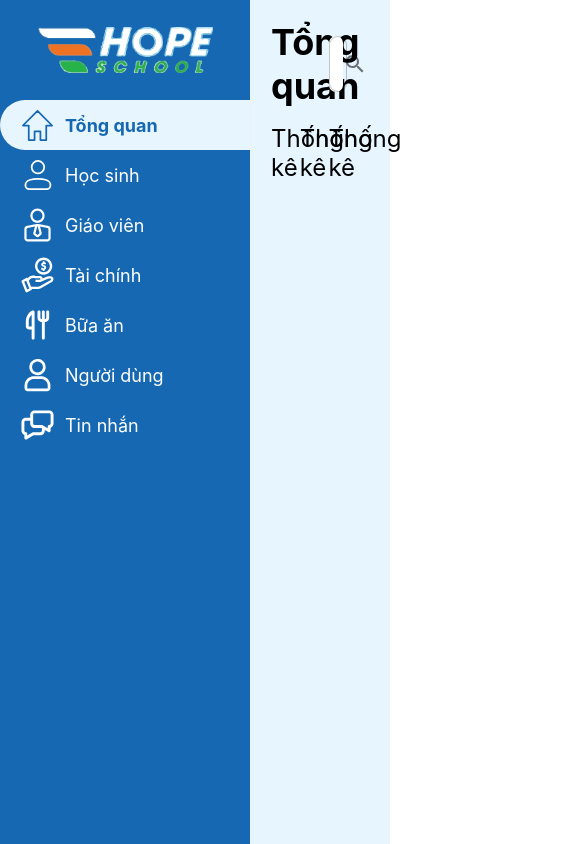
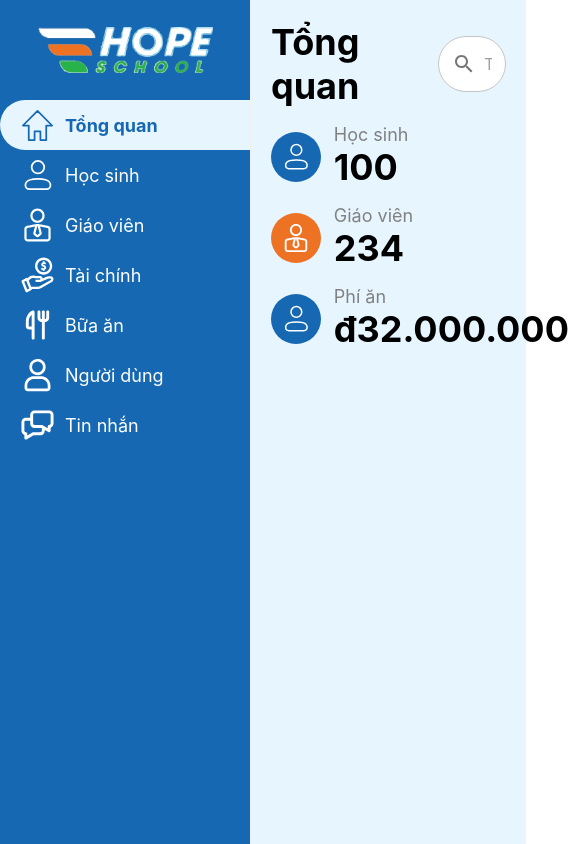
Before and after one commit to TalJa1/web-huybao, a React (Create React App) app: page / in a window 390 px wide. Shown: the whole page, 569 px wide, since content can reach past the window. Built offline with nearby package versions, Linux system fonts and the light colour scheme.

Commit message:
Enhance Home component layout with responsive grid structure and add student/teacher statistics with custom SVG icons

```diff
--- a/src/views/Home.tsx
+++ b/src/views/Home.tsx
@@ -3,6 +3,7 @@ import TopLayout from "../components/TopLayout";
 import { Box, InputAdornment, TextField } from "@mui/material";
 import Grid from "@mui/material/Grid2";
 import SearchIcon from "@mui/icons-material/Search";
+import { studentSVG, teacherIcon } from "../assets/iconSVG";
 
 const Home = () => {
   return (
@@ -16,7 +17,7 @@ const Main: React.FC = () => {
   return (
     <Box>
       <Grid container spacing={2}>
-        <Grid size={9} container>
+        <Grid size={{md: 9, xs: 12}} container>
           <Grid size={12} container sx={{ alignItems: "center" }}>
             <Grid
               size={8}
@@ -44,18 +45,84 @@ const Main: React.FC = () => {
             </Grid>
           </Grid>
           <Grid size={12} container>
-            <Grid size={4} sx={{ color: "#000000", fontSize: "24px" }}>
-              Thống kê
+            <Grid size={{ md: 4, xs: 12 }} container alignItems="center">
+              <Grid size={3}>
+                <Box
+                  sx={{
+                    backgroundColor: "#1568B1",
+                    borderRadius: "50%",
+                    display: "flex",
+                    justifyContent: "center",
+                    alignItems: "center",
+                    width: 50,
+                    height: 50,
+                  }}
+                >
+                  {studentSVG({ width: 30, height: 30, color: "white" })}
+                </Box>
+              </Grid>
+              <Grid size={9}>
+                <Box sx={{ display: "flex", flexDirection: "column" }}>
+                  <Box sx={{ color: "#818181", fontSize: 18 }}>Học sinh</Box>
+                  <Box sx={{ fontSize: 36, fontWeight: "700", color: "black" }}>
+                    100
+                  </Box>
+                </Box>
+              </Grid>
             </Grid>
-            <Grid size={4} sx={{ color: "#000000", fontSize: "24px" }}>
-              Thống kê
+            <Grid size={{ md: 4, xs: 12 }} container alignItems="center">
+              <Grid size={3}>
+                <Box
+                  sx={{
+                    backgroundColor: "#EE7223",
+                    borderRadius: "50%",
+                    display: "flex",
+                    justifyContent: "center",
+                    alignItems: "center",
+                    width: 50,
+                    height: 50,
+                  }}
+                >
+                  {teacherIcon({ width: 30, height: 30, color: "white" })}
+                </Box>
+              </Grid>
+              <Grid size={9}>
+                <Box sx={{ display: "flex", flexDirection: "column" }}>
+                  <Box sx={{ color: "#818181", fontSize: 18 }}>Giáo viên</Box>
+                  <Box sx={{ fontSize: 36, fontWeight: "700", color: "black" }}>
+                    234
+                  </Box>
+                </Box>
+              </Grid>
             </Grid>
-            <Grid size={4} sx={{ color: "#000000", fontSize: "24px" }}>
-              Thống kê
+            <Grid size={{ md: 4, xs: 12 }} container alignItems="center">
+              <Grid size={3}>
+                <Box
+                  sx={{
+                    backgroundColor: "#1568B1",
+                    borderRadius: "50%",
+                    display: "flex",
+                    justifyContent: "center",
+                    alignItems: "center",
+                    width: 50,
+                    height: 50,
+                  }}
+                >
+                  {studentSVG({ width: 30, height: 30, color: "white" })}
+                </Box>
+              </Grid>
+              <Grid size={9}>
+                <Box sx={{ display: "flex", flexDirection: "column" }}>
+                  <Box sx={{ color: "#818181", fontSize: 18 }}>Phí ăn</Box>
+                  <Box sx={{ fontSize: 36, fontWeight: "700", color: "black" }}>
+                    đ32.000.000
+                  </Box>
+                </Box>
+              </Grid>
             </Grid>
           </Grid>
         </Grid>
-        <Grid size={3}></Grid>
+        <Grid size={{md: 3, xs: 12}}></Grid>
       </Grid>
     </Box>
   );
```
